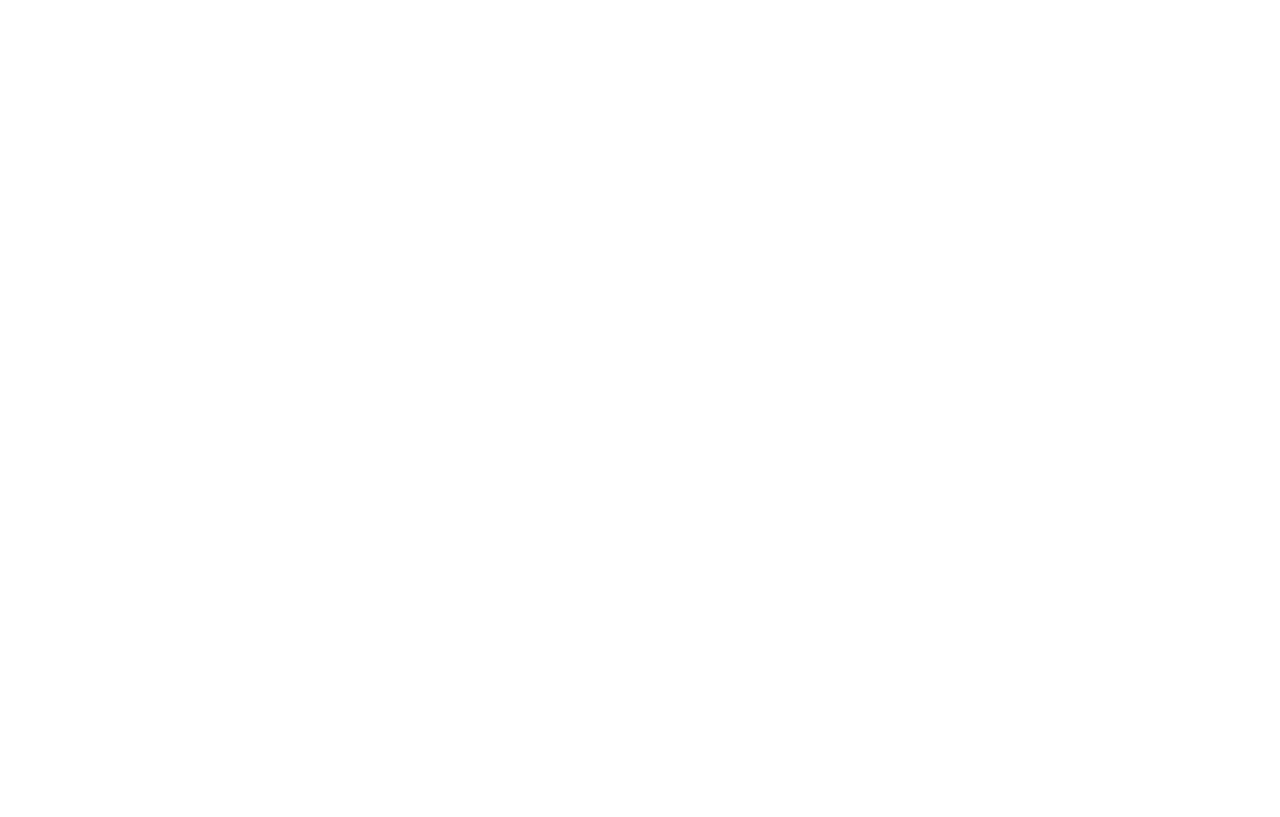
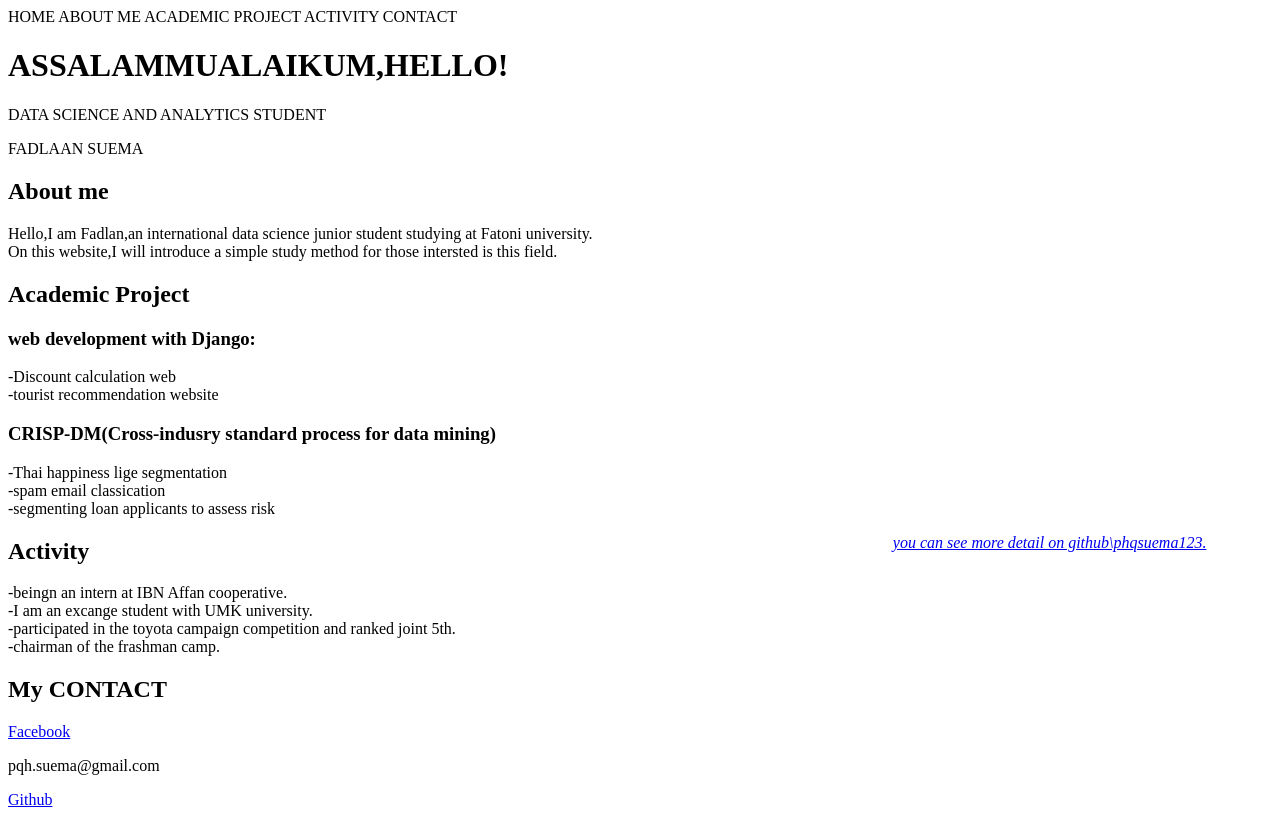
Before and after one commit to phqsuema123/personal-web, a Django app: page / in a window 1280 px wide. Before the commit the page is empty. Run offline with Django 3.2, Linux system fonts and the light colour scheme.

Commit message:
Update index.html

```diff
--- a/personalweb/myweb/templates/index.html
+++ b/personalweb/myweb/templates/index.html
@@ -1,6 +1,65 @@
 <!DOCTYPE html>
 <html lang="en">
 <head>
-    <title>Assalammualaikum</title>
+    <title>Fadlan</title>
+<style>
+    aside {
+        width: 30%;
+        padding-left: 15px;
+        margin-left: 15%;
+        float: right;
+        font-style: italic;
+    }
+</style>
 </head>
+<nav>
+    HOME
+    ABOUT ME
+    ACADEMIC PROJECT
+    ACTIVITY
+    CONTACT
+</nav>
+<body>
+    <h1>ASSALAMMUALAIKUM,HELLO!</h1>
+    <p>DATA SCIENCE AND ANALYTICS STUDENT</p>
+    <p>FADLAAN SUEMA</p>
+</body>
+<section>
+    <h2>About me</h2>
+    <p>Hello,I am Fadlan,an international data science junior student studying at Fatoni university.<br>
+        On this website,I will introduce a simple study method for those intersted is this field.
+    </p>
+</section>
+<section>
+    <h2>
+        Academic Project
+    </h2>
+    <h3>web development with Django:</h3>
+    <p>-Discount calculation web
+        <br>-tourist recommendation website</p>
+    <h3>CRISP-DM(Cross-indusry standard process for data mining)</h3>
+    <p>-Thai happiness lige segmentation
+        <br>-spam email classication
+        <br>-segmenting loan applicants to assess risk</p>
+
+</section>
+<aside>
+    <a href="https://github.com/phqsuema123?tab=repositories" target="_blank">you can see more detail on github\phqsuema123.</a>
+</aside>
+<section>
+    <h2>
+        Activity
+    </h2>
+    <p>-beingn an intern at IBN Affan cooperative.<br>
+        -I am an excange student with UMK university.<br>
+        -participated in the toyota campaign competition and ranked joint 5th.<br>
+        -chairman of the frashman camp.
+    </p>
+</section>
+<footer>
+    <h2>My CONTACT</h2>
+    <a href="https://web.facebook.com/profile.php?id=100089751685266"target="_blank">Facebook</a>
+    <p>pqh.suema@gmail.com</p>
+    <a href="https://github.com/phqsuema123?tab=repositories">Github</a>
+</footer>
 </html>
```
